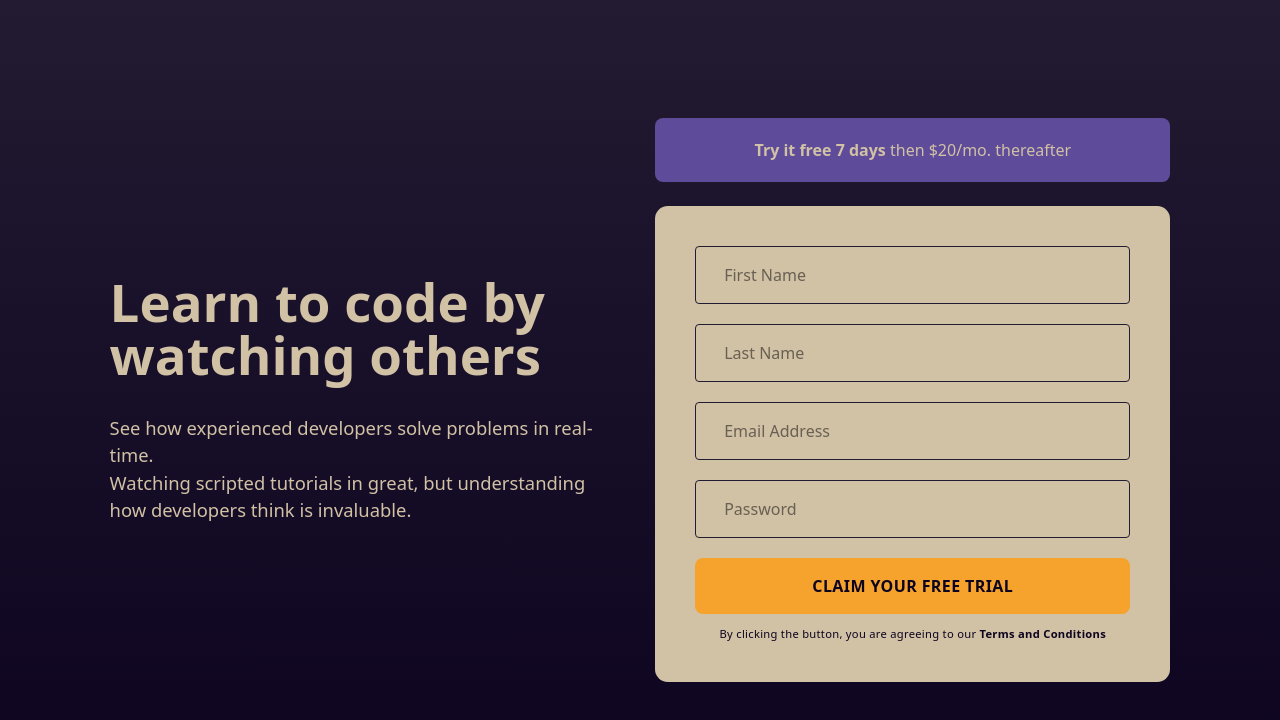
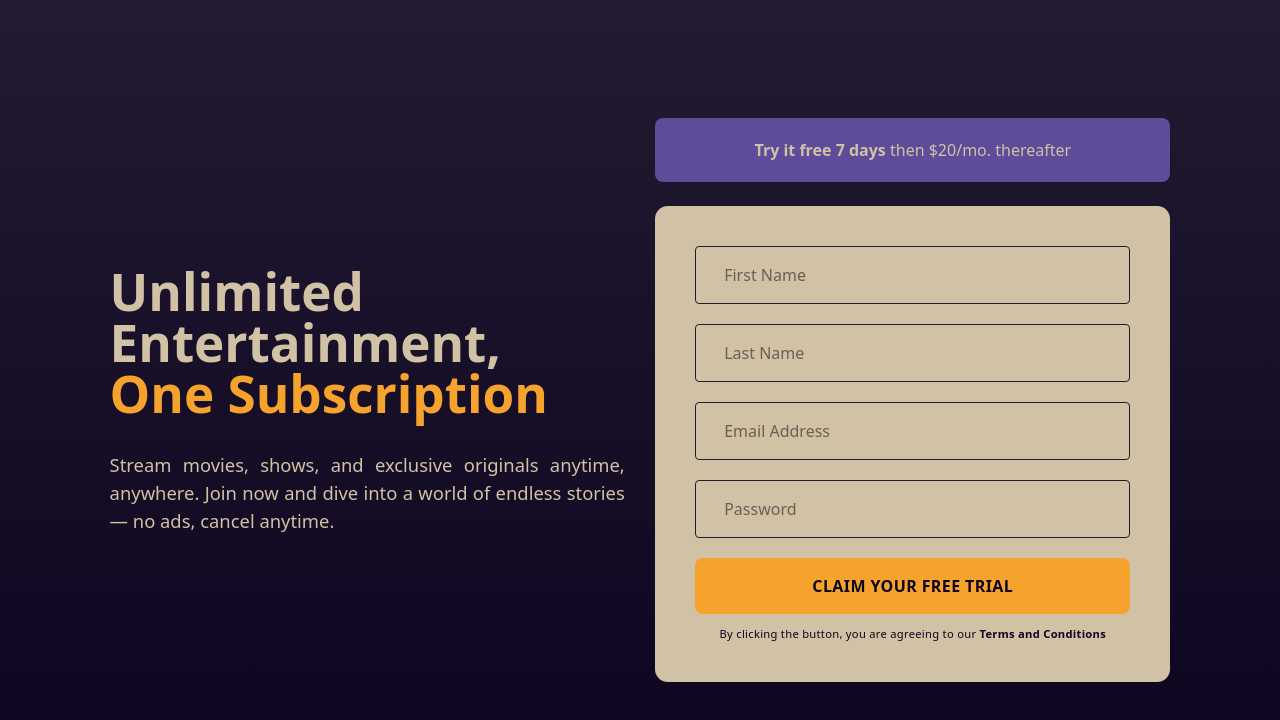
Before and after one commit to Phoebe-Jao/signup-form, a React (Vite) app: page / in a window 1280 px wide. Shown: the top 720 px of the page. Built offline with nearby package versions, Linux system fonts and the light colour scheme.

Commit message:
[update] heading and description text content

```diff
--- a/src/App.jsx
+++ b/src/App.jsx
@@ -6,10 +6,9 @@ function App() {
     <main className='bg-gradient-to-b from-custom-purple-500 to-custom-purple-700'>
       <div className="h-screen max-sm:h-full w-full max-w-[69.3rem] max-sm:max-w-[87%] sm:px-6 mx-auto flex justify-between items-center gap-[1.9rem] max-sm:gap-6 max-sm:flex-col max-sm:py-[5.7rem]">
         <div className='w-1/2 max-sm:w-full'>
-          <h1 className='max-sm:max-w-[23rem] text-custom-white text-[3.3rem] max-sm:text-3xl max-sm:text-center max-sm:mx-auto font-bold leading-none max-sm:leading-9 mb-8 max-sm:mb-6'>Learn to code by watching others</h1>
-          <p className='max-sm:max-w-11/12 text-custom-white text-[1.15rem] max-sm:text-[1rem] max-sm:text-justify max-sm:mx-auto  font-medium'>
-            See how experienced developers solve problems in real-time. <br className='min-[48.063rem]:block max-sm:hidden' />
-            Watching scripted tutorials in great, but understanding how developers think is invaluable.
+          <h1 className='max-sm:max-w-[23rem] text-custom-white text-[3.2rem] max-sm:text-3xl max-sm:text-center max-sm:mx-auto font-bold leading-none max-sm:leading-9 mb-8 max-sm:mb-6'>Unlimited Entertainment, <br /><span className='text-custom-yellow'>One Subscription</span></h1>
+          <p className='max-sm:max-w-11/12 text-custom-white text-[1.15rem] max-sm:text-[1rem] text-justify max-sm:mx-auto  font-medium'>
+            Stream movies, shows, and exclusive originals anytime, anywhere. Join now and dive into a world of endless stories— no ads, cancel anytime.
           </p>
         </div>
         <div className='w-1/2 max-sm:w-full'>
```
